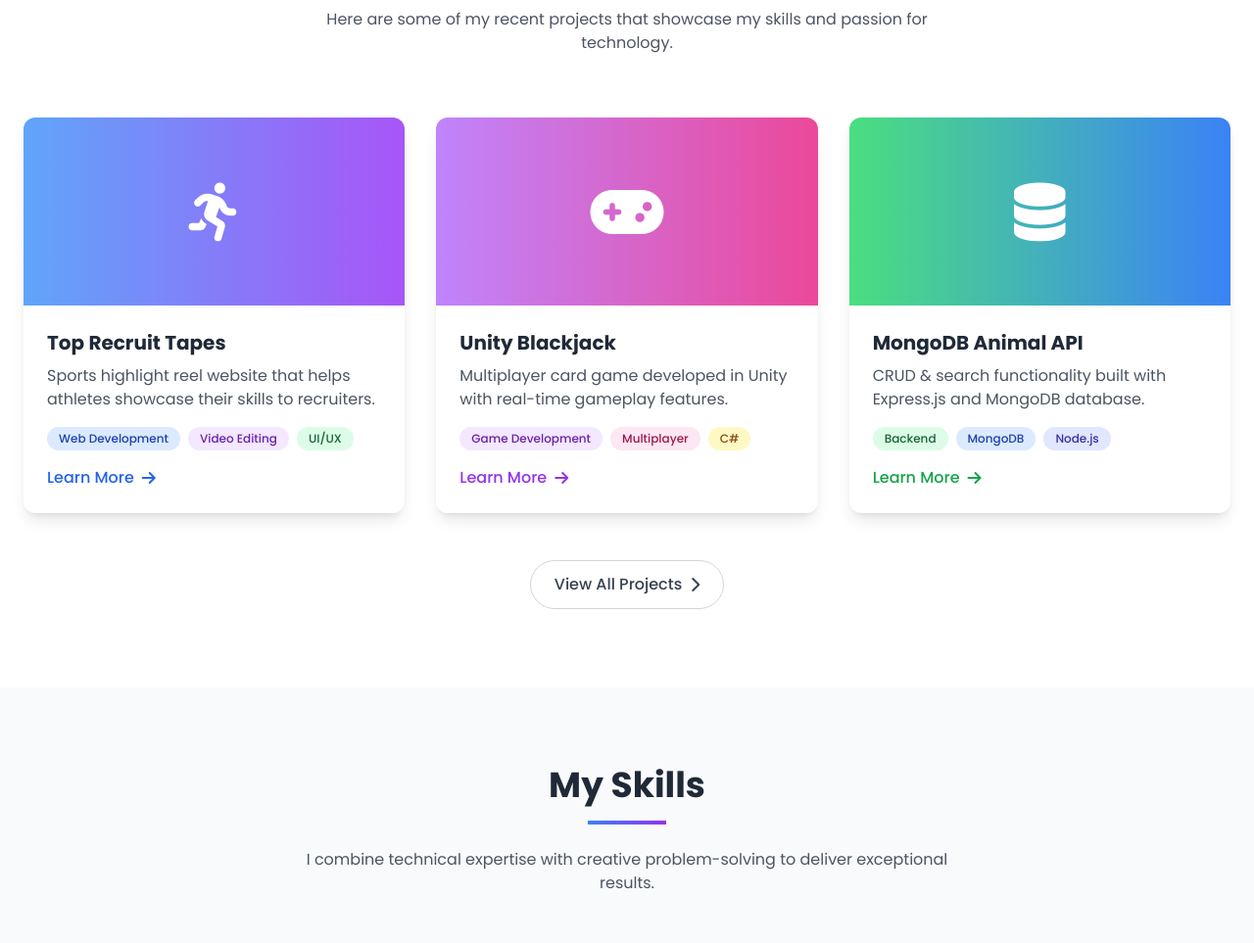
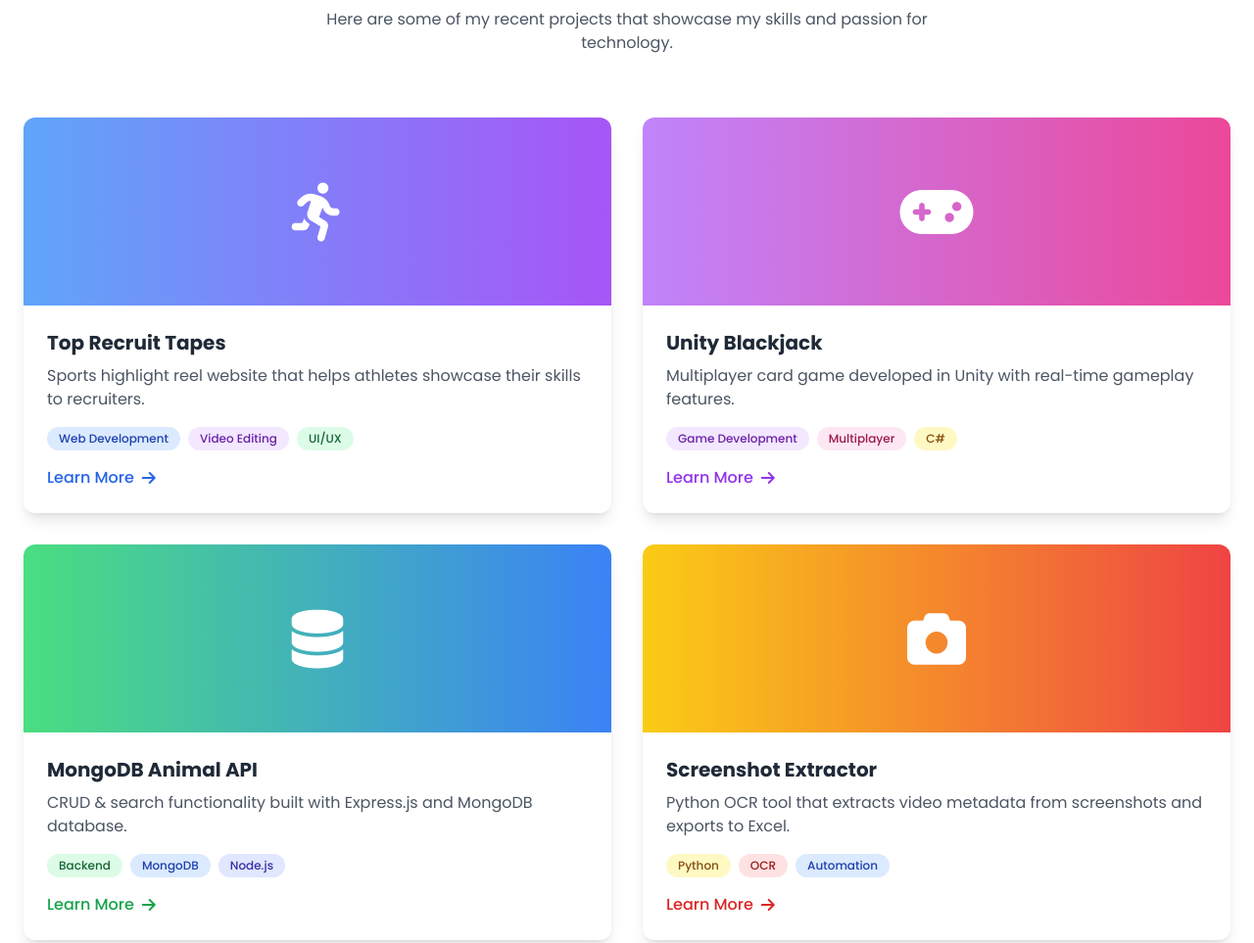
Before and after one commit to LuckyNumber77/github.io, a plain HTML site: page index.html in a window 1280 px wide. Shown: the part 1020-1983 px from the top of the page at 98% size. Drawn offline with nearby package versions, Linux system fonts and the light colour scheme.

Commit message:
New Project Added

```diff
--- a/index.html
+++ b/index.html
@@ -104,9 +104,10 @@
       </p>
     </div>
 
-      <div class="grid grid-cols-1 md:grid-cols-2 lg:grid-cols-3 gap-8">
+    <!-- Updated grid to 2x2 layout -->
+    <div class="grid grid-cols-1 md:grid-cols-2 gap-8">
       <!-- Project 1 -->
-        <div class="bg-white rounded-xl shadow-lg overflow-hidden transition-all duration-300 card-hover">
+      <div class="bg-white rounded-xl shadow-lg overflow-hidden transition-all duration-300 card-hover h-full">
         <div class="h-48 bg-gradient-to-r from-blue-400 to-purple-500 flex items-center justify-center">
           <i class="fas fa-running text-white text-6xl floating"></i>
         </div>
@@ -125,7 +126,7 @@
       </div>
 
       <!-- Project 2 -->
-        <div class="bg-white rounded-xl shadow-lg overflow-hidden transition-all duration-300 card-hover">
+      <div class="bg-white rounded-xl shadow-lg overflow-hidden transition-all duration-300 card-hover h-full">
         <div class="h-48 bg-gradient-to-r from-purple-400 to-pink-500 flex items-center justify-center">
           <i class="fas fa-gamepad text-white text-6xl floating"></i>
         </div>
@@ -144,7 +145,7 @@
       </div>
 
       <!-- Project 3 -->
-        <div class="bg-white rounded-xl shadow-lg overflow-hidden transition-all duration-300 card-hover">
+      <div class="bg-white rounded-xl shadow-lg overflow-hidden transition-all duration-300 card-hover h-full">
         <div class="h-48 bg-gradient-to-r from-green-400 to-blue-500 flex items-center justify-center">
           <i class="fas fa-database text-white text-6xl floating"></i>
         </div>
@@ -157,6 +158,25 @@
             <span class="px-3 py-1 bg-indigo-100 text-indigo-800 text-xs font-medium rounded-full">Node.js</span>
           </div>
           <a href="https://github.com/LuckyNumber77/assignment4-spa" class="text-green-600 font-medium hover:text-green-800 transition-colors inline-flex items-center">
+            Learn More <i class="fas fa-arrow-right ml-2"></i>
+          </a>
+        </div>
+      </div>
+
+      <!-- NEW Project 4: Screenshot Extractor -->
+      <div class="bg-white rounded-xl shadow-lg overflow-hidden transition-all duration-300 card-hover h-full">
+        <div class="h-48 bg-gradient-to-r from-yellow-400 to-red-500 flex items-center justify-center">
+          <i class="fas fa-camera text-white text-6xl floating"></i>
+        </div>
+        <div class="p-6">
+          <h3 class="text-xl font-bold text-gray-800 mb-2">Screenshot Extractor</h3>
+          <p class="text-gray-600 mb-4">Python OCR tool that extracts video metadata from screenshots and exports to Excel.</p>
+          <div class="flex flex-wrap gap-2 mb-4">
+            <span class="px-3 py-1 bg-yellow-100 text-yellow-800 text-xs font-medium rounded-full">Python</span>
+            <span class="px-3 py-1 bg-red-100 text-red-800 text-xs font-medium rounded-full">OCR</span>
+            <span class="px-3 py-1 bg-blue-100 text-blue-800 text-xs font-medium rounded-full">Automation</span>
+          </div>
+          <a href="https://github.com/LuckyNumber77/Screen-Shot-Extractor" class="text-red-600 font-medium hover:text-red-800 transition-colors inline-flex items-center">
             Learn More <i class="fas fa-arrow-right ml-2"></i>
           </a>
         </div>
```
Lines whose indentation alone changed are shown as unchanged.
